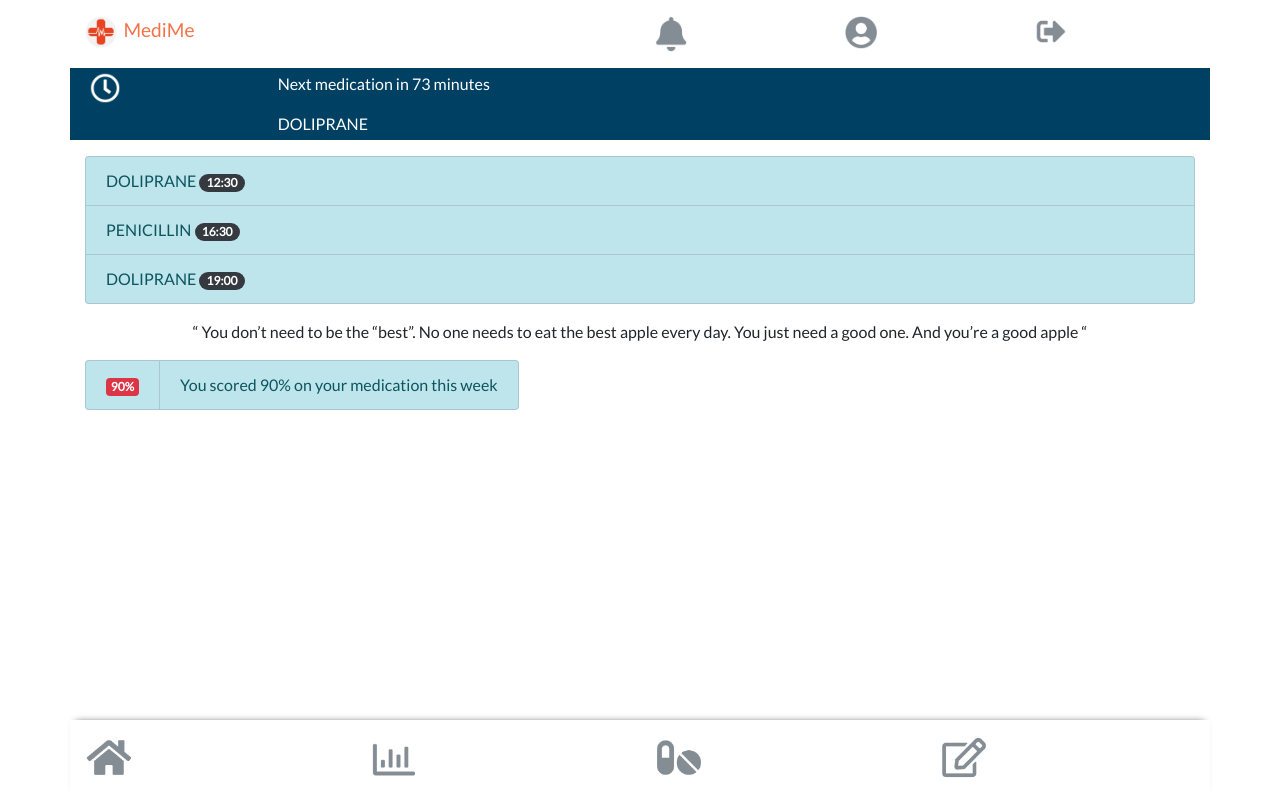
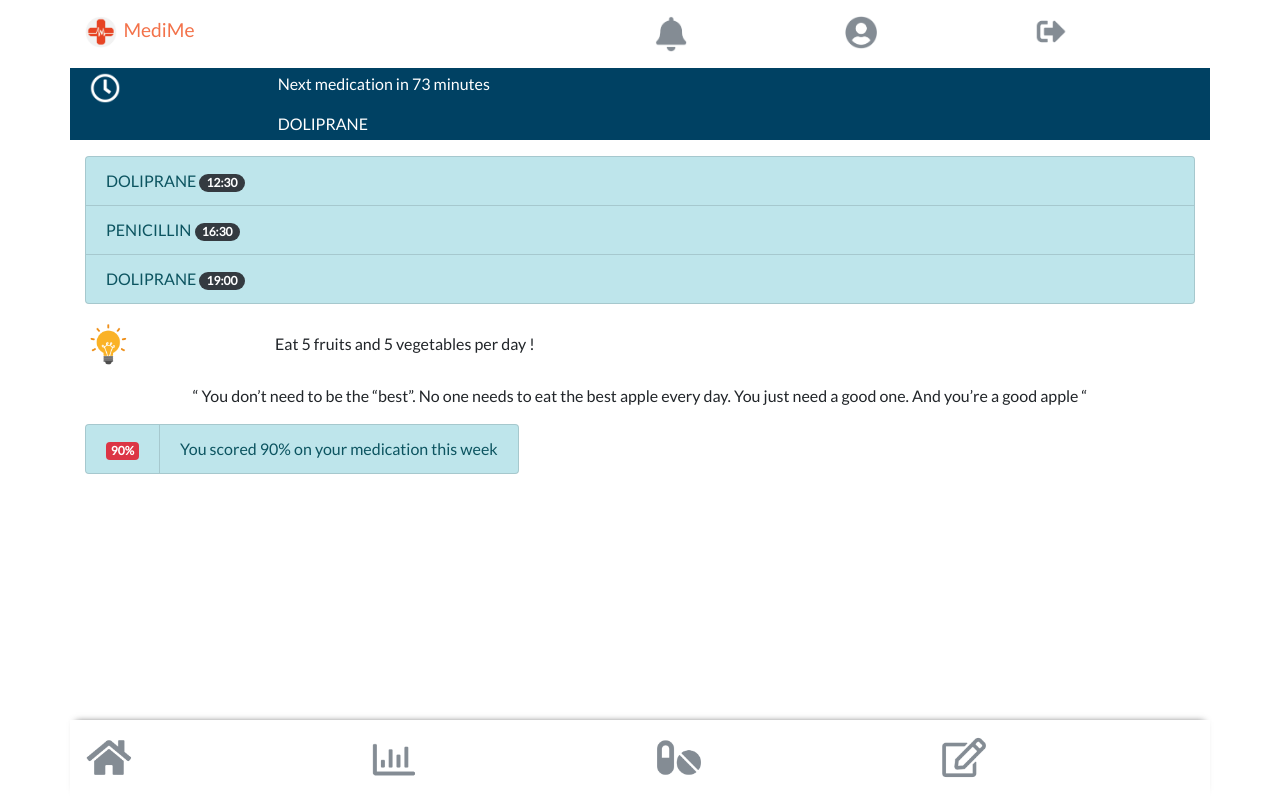
Before and after one commit to christellec64/doctolib_24.06.20_ACAT-ON, a React (Create React App) app in the folder doctolib/: page /dashboard in a window 1280 px wide. Built offline with nearby package versions, Linux system fonts and the light colour scheme.

Commit message:
added content in component ContentDashboard

```diff
--- a/doctolib/src/components/ContentDashboard.jsx
+++ b/doctolib/src/components/ContentDashboard.jsx
@@ -1,6 +1,7 @@
 import React from 'react';
 
 import clock from '../img/clock.png';
+import bulb from '../img/bulb.png';
 
 import styles from './ContentDashboard.module.css';
 import { Container, Row, Col } from 'reactstrap';
@@ -24,6 +25,11 @@ function ContentDashboard() {
         <ListGroupItem color="info" className="justify-content-between">DOLIPRANE <Badge pill color="dark">19:00</Badge></ListGroupItem>
       </ListGroup>
 
+      <Row className={styles.advice}>
+        <Col xs='2'><img src={bulb} alt='light' className={styles.bulbImage}/></Col>
+        <Col xs='10' className={styles.adviceText}>Eat 5 fruits and 5 vegetables per day !</Col>
+      </Row>
+
       <Row className={styles.quote}>
         <Col>“ You don’t need to be the “best”.
          No one needs to eat the best apple every day. You just need a good one. And you’re a good apple “</Col>
--- a/doctolib/src/components/ContentDashboard.module.css
+++ b/doctolib/src/components/ContentDashboard.module.css
@@ -31,5 +31,18 @@
   margin-top: 1rem;
   font-family: 'Lato';
   text-align: center;
+}
 
+.advice {
+  margin-top: 1rem;
+  font-family: 'Lato';
 }
+
+.adviceText {
+  align-self: center;
+}
+
+
+.bulbImage {
+  width: 3rem;
+}
```
Also changed, not shown: doctolib/src/img/bulb.png (added).
